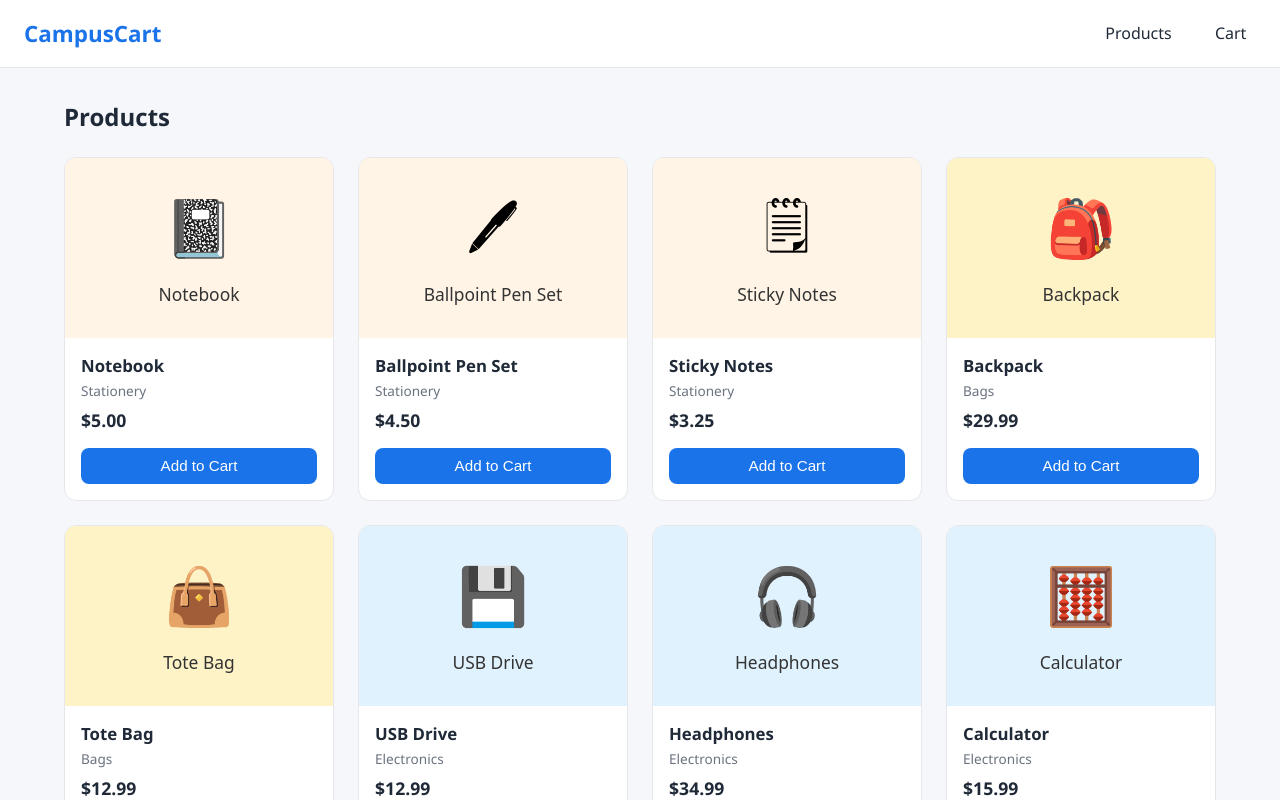
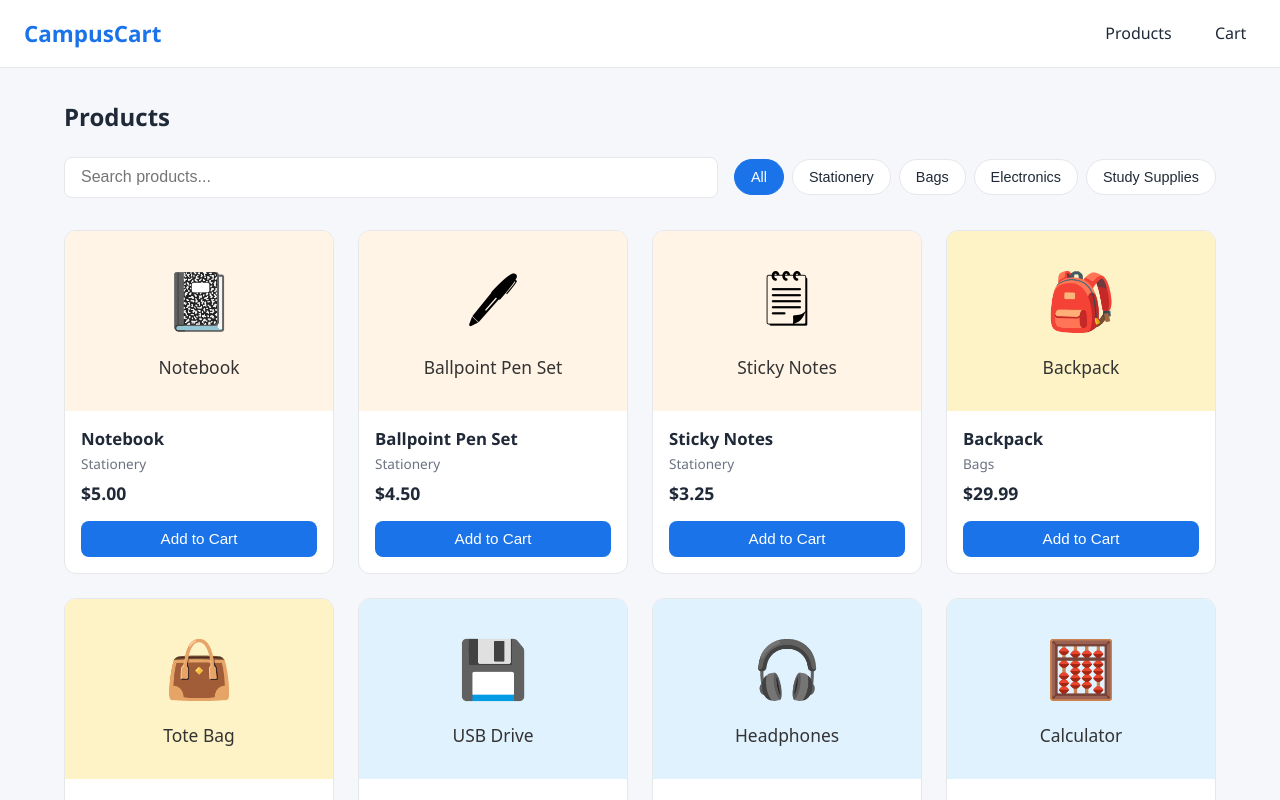
Before and after one commit to utkristabhandary-cyber/reactproject, a React (Vite) app: page / in a window 1280 px wide. Shown: the top 800 px of the page. Built offline with nearby package versions, Linux system fonts and the light colour scheme.

Commit message:
add product search and category filtering

```diff
--- /dev/null
+++ b/src/components/CategoryFilter.jsx
@@ -0,0 +1,18 @@
+export default function CategoryFilter({ categories, selectedCategory, onSelectCategory }) {
+  return (
+    <div className="category-filter">
+      {categories.map((category) => (
+        <button
+          key={category}
+          type="button"
+          className={
+            category === selectedCategory ? 'filter-button active' : 'filter-button'
+          }
+          onClick={() => onSelectCategory(category)}
+        >
+          {category}
+        </button>
+      ))}
+    </div>
+  )
+}
--- /dev/null
+++ b/src/components/SearchBar.jsx
@@ -0,0 +1,11 @@
+export default function SearchBar({ searchTerm, onSearchChange }) {
+  return (
+    <input
+      type="text"
+      className="search-input"
+      placeholder="Search products..."
+      value={searchTerm}
+      onChange={(event) => onSearchChange(event.target.value)}
+    />
+  )
+}
--- a/src/index.css
+++ b/src/index.css
@@ -63,6 +63,63 @@ body {
 
 .page-title {
   margin: 0 0 1.5rem;
+}
+
+.product-controls {
+  display: flex;
+  flex-wrap: wrap;
+  gap: 1rem;
+  align-items: center;
+  margin-bottom: 2rem;
+}
+
+.search-input {
+  flex: 1;
+  min-width: 220px;
+  padding: 0.65rem 1rem;
+  font-size: 1rem;
+  border: 1px solid #e5e7eb;
+  border-radius: 8px;
+  outline: none;
+}
+
+.search-input:focus {
+  border-color: #1a73e8;
+  box-shadow: 0 0 0 3px rgba(26, 115, 232, 0.15);
+}
+
+.category-filter {
+  display: flex;
+  flex-wrap: wrap;
+  gap: 0.5rem;
+}
+
+.filter-button {
+  padding: 0.55rem 1rem;
+  font-size: 0.9rem;
+  color: #1f2937;
+  background-color: #ffffff;
+  border: 1px solid #e5e7eb;
+  border-radius: 20px;
+  cursor: pointer;
+}
+
+.filter-button:hover {
+  border-color: #1a73e8;
+  color: #1a73e8;
+}
+
+.filter-button.active {
+  background-color: #1a73e8;
+  border-color: #1a73e8;
+  color: #ffffff;
+}
+
+.empty-message {
+  padding: 3rem 1rem;
+  text-align: center;
+  font-size: 1.1rem;
+  color: #6b7280;
 }
 
 .product-grid {
--- a/src/pages/Products.jsx
+++ b/src/pages/Products.jsx
@@ -1,11 +1,40 @@
+import { useState } from 'react'
 import { products } from '../data/products.js'
+import SearchBar from '../components/SearchBar.jsx'
+import CategoryFilter from '../components/CategoryFilter.jsx'
 import ProductGrid from '../components/ProductGrid.jsx'
 
 export default function Products({ onAddToCart }) {
+  const [searchTerm, setSearchTerm] = useState('')
+  const [selectedCategory, setSelectedCategory] = useState('All')
+
+  const categories = ['All', ...new Set(products.map((product) => product.category))]
+
+  const filteredProducts = products.filter((product) => {
+    const matchesCategory =
+      selectedCategory === 'All' || product.category === selectedCategory
+    const matchesSearch = product.name
+      .toLowerCase()
+      .includes(searchTerm.toLowerCase())
+    return matchesCategory && matchesSearch
+  })
+
   return (
     <section className="products-page">
       <h1 className="page-title">Products</h1>
-      <ProductGrid products={products} onAddToCart={onAddToCart} />
+      <div className="product-controls">
+        <SearchBar searchTerm={searchTerm} onSearchChange={setSearchTerm} />
+        <CategoryFilter
+          categories={categories}
+          selectedCategory={selectedCategory}
+          onSelectCategory={setSelectedCategory}
+        />
+      </div>
+      {filteredProducts.length > 0 ? (
+        <ProductGrid products={filteredProducts} onAddToCart={onAddToCart} />
+      ) : (
+        <p className="empty-message">No products found.</p>
+      )}
     </section>
   )
 }
```
